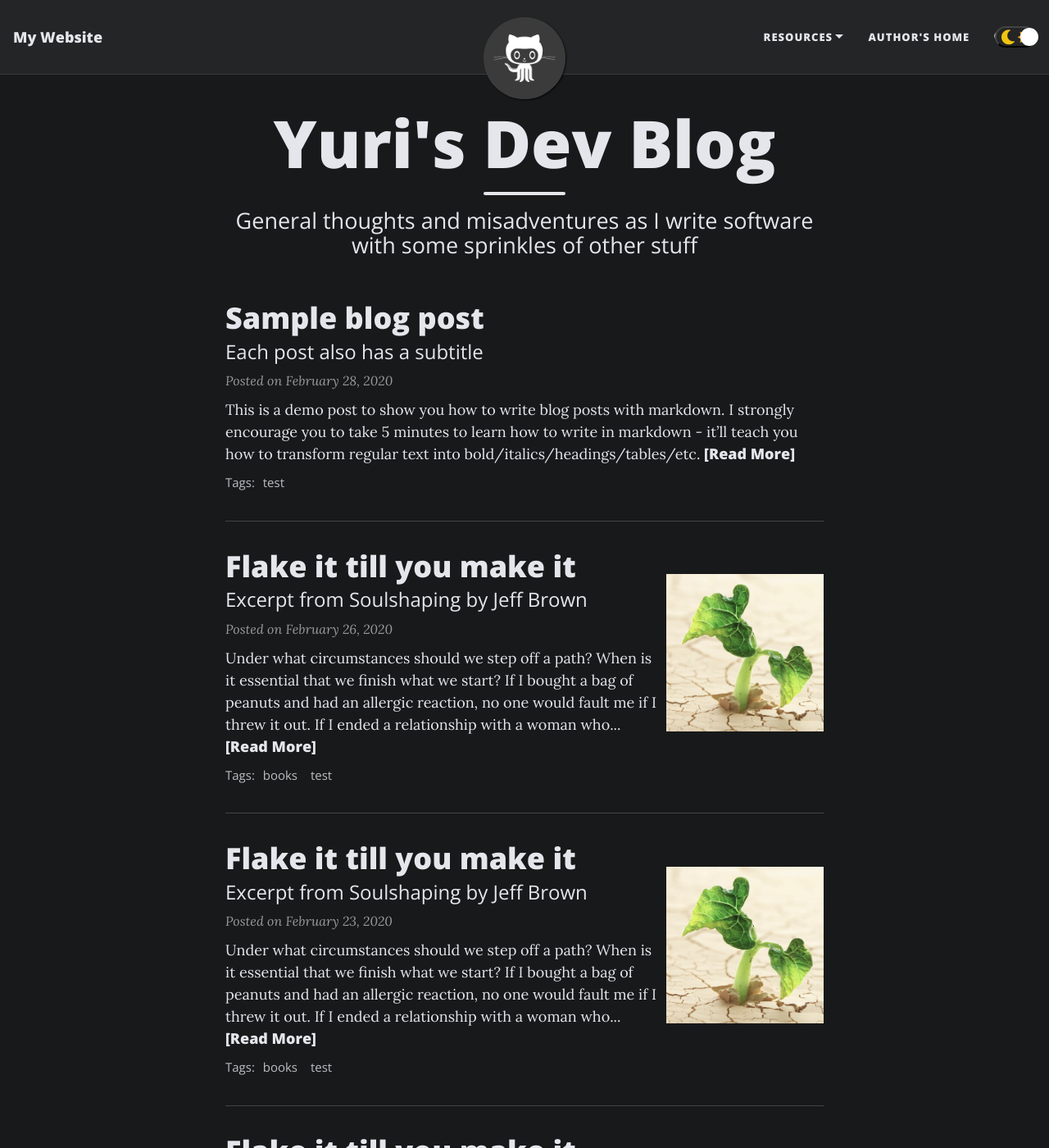
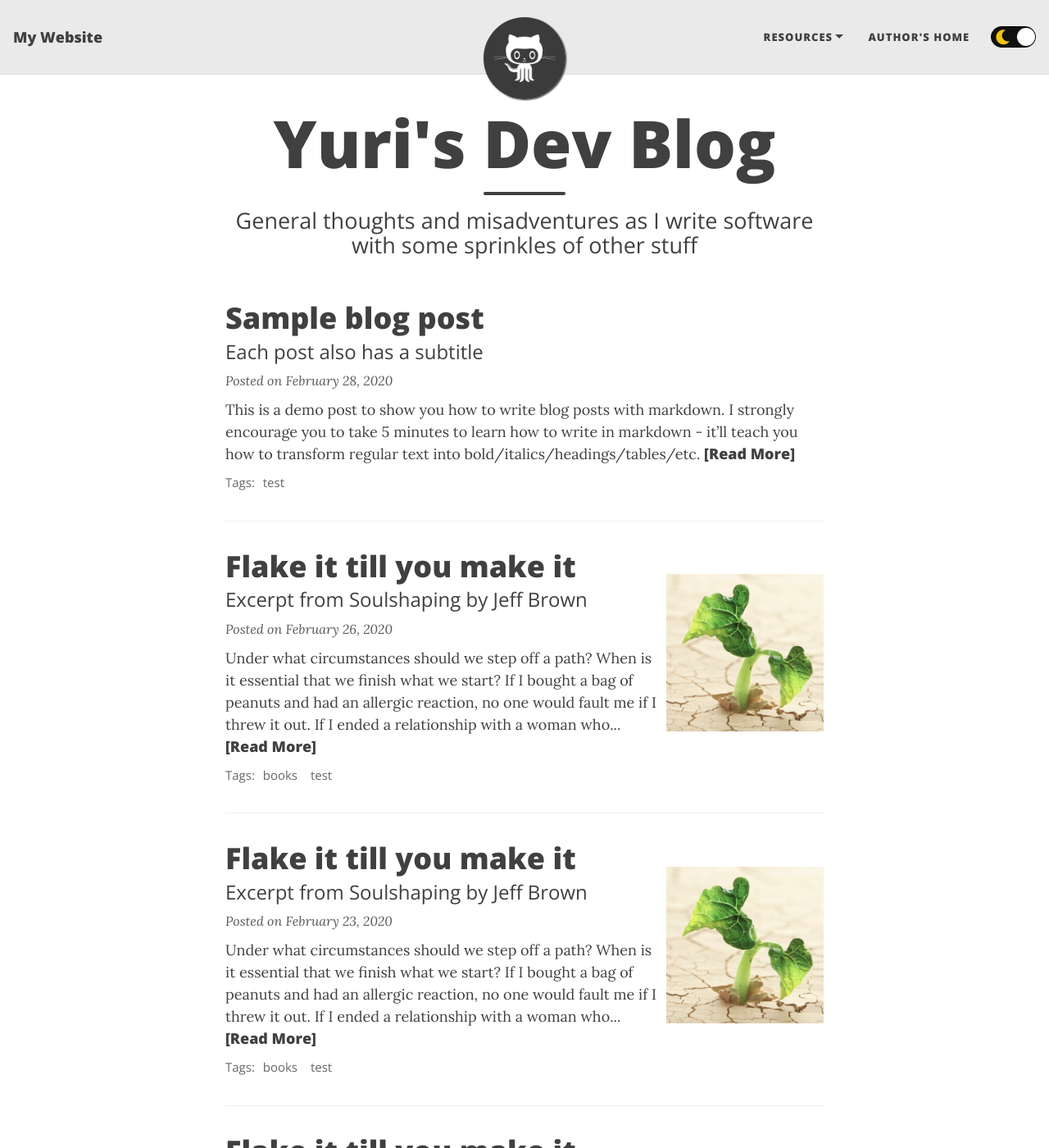
Before and after one commit to elasticspoon/personal_site, a Jekyll site: the page built from index.html, in a window 1280 px wide and 1400 px high. Shown: the whole window at 82% size. Built offline with Jekyll 4.4.1, drawn with Linux system fonts in a browser that asks for light colours; nearby versions of some CDN libraries; the list of posts is cut into pages by our own code; comment, search, counter and statistics services are not loaded.

Commit message:
changed skin toggle to be a button

```diff
--- a/_includes/nav.html
+++ b/_includes/nav.html
@@ -10,6 +10,7 @@
 
   <button class="navbar-toggler" type="button" data-toggle="collapse" data-target="#main-navbar"
     aria-controls="main-navbar" aria-expanded="false" aria-label="Toggle navigation">
+    <span class="sr-only">Toggle navigation</span>
     <svg xmlns="http://www.w3.org/2000/svg" fill="none" viewBox="0 0 24 24" stroke-width="1.5" stroke="currentColor"
       class="navbar-toggler-icon" alt="Toggle navigation icon">
       <path stroke-linecap="round" stroke-linejoin="round" d="M3.75 6.75h16.5M3.75 12h16.5m-16.5 5.25h16.5" />
--- a/_layouts/base.html
+++ b/_layouts/base.html
@@ -24,7 +24,7 @@ common-js:
 <!-- Beautiful Jekyll 6.0.1 | Copyright Dean Attali 2023 -->
 {% include head.html %}
 
-<body class="page-dark-mode">
+<body>
 
   {% include gtm_body.html %}
 
--- a/assets/css/skin-switch.css
+++ b/assets/css/skin-switch.css
@@ -1,7 +1,8 @@
 #change-skin {
   position: absolute;
   display: flex;
-  column-gap: 3px;
+  column-gap: 8px;
+  border: solid 1px black;
   -webkit-user-select: none;
      -moz-user-select: none;
       -ms-user-select: none;
@@ -32,7 +33,7 @@
 
 .page-dark-mode #change-skin {
   background: #242526;
-  border-color: #444;
+  border-color: white;
 }
 .page-dark-mode #change-skin .dark-mode {
   display: block;
@@ -247,8 +248,6 @@
   background: #242526;
 }
 
-.checkbox__label-item {box-sizing: border-box;}
-
 .checkbox {
   transition: background 0.2s linear;
 }
@@ -256,7 +255,7 @@
 .checkbox__label {
   background-color: #111;
   height: 26px;
-  width: 50px;
+  width: 55.5px;
   border-radius: 50px;
   position: relative;
   padding: 5px;
@@ -274,11 +273,12 @@
   background-color: #fff;
   width: 22px;
   height: 22px;
+  left: 1px;
   position: absolute;
   border-radius: 50%;
   transition: transform 0.2s linear;
 }
 
 .checkbox[aria-checked="false"] .ball {
-  transform: translateX(24px);
+  transform: translateX(30px);
 }
--- a/assets/js/skin-switch.js
+++ b/assets/js/skin-switch.js
@@ -1,15 +1,3 @@
-// $(function() {
-//   $('#change-skin').on('click', function() {
-//     $("body").toggleClass("page-dark-mode");
-//     $("#change-skin").toggleAttribute('aria-checked');
-//     localStorage.setItem('bj-dark-mode', $("body").hasClass("page-dark-mode"));
-//     BeautifulJekyllJS.initNavbar();
-//   });
-//   if (localStorage.getItem('bj-dark-mode') === 'true') {
-//     $('#change-skin').trigger('click');
-//   }
-// });
-
 const button = document.getElementById('change-skin');
 
 button.addEventListener("click", () => {
@@ -23,5 +11,7 @@ button.addEventListener("click", () => {
 
 })
 if (localStorage.getItem('bj-dark-mode') === 'true') {
-  button.click();
+  button.setAttribute('aria-checked', true);
+  document.body.classList.add('page-dark-mode');
+
 }
```
Also changed, not shown: _includes/skin-switch.html (+0 -8 lines).
